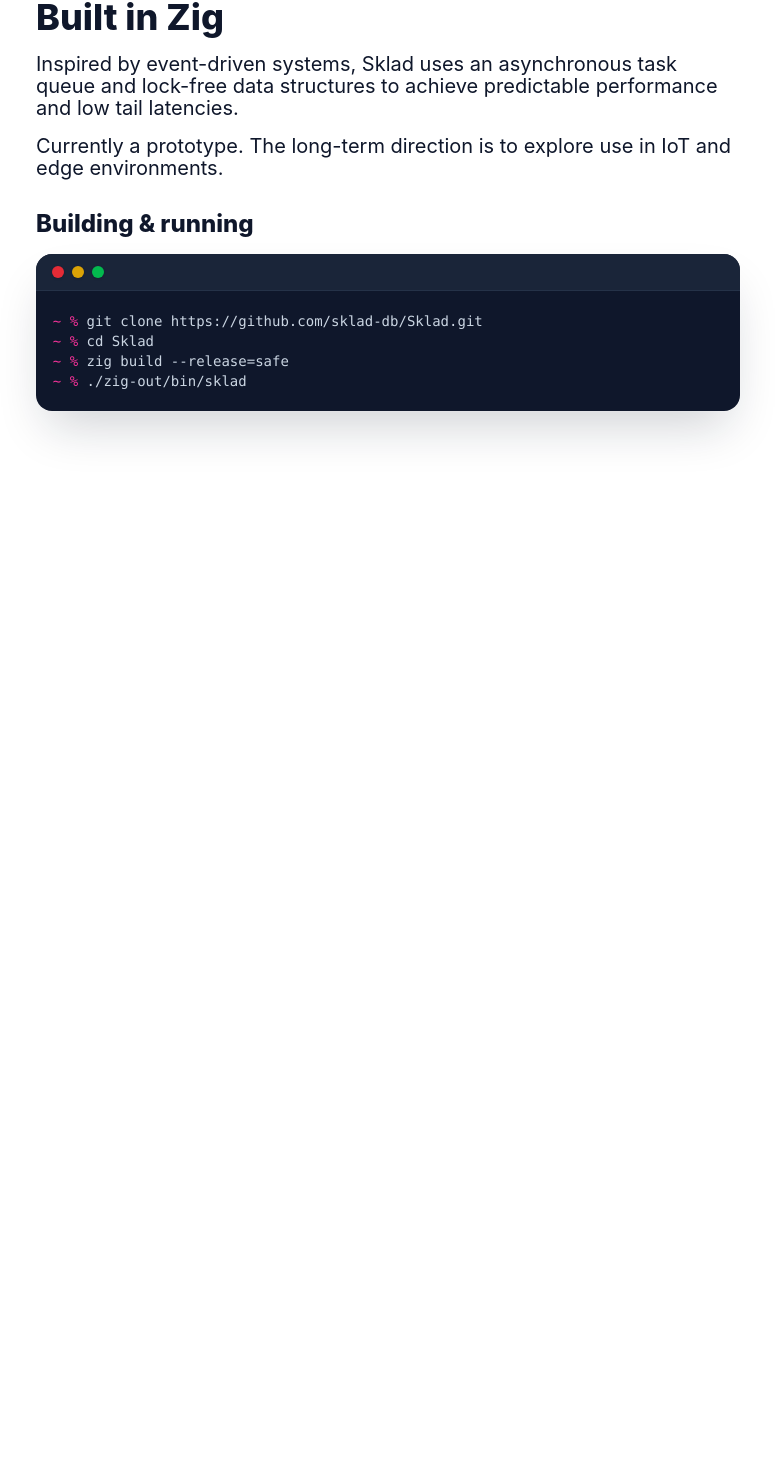
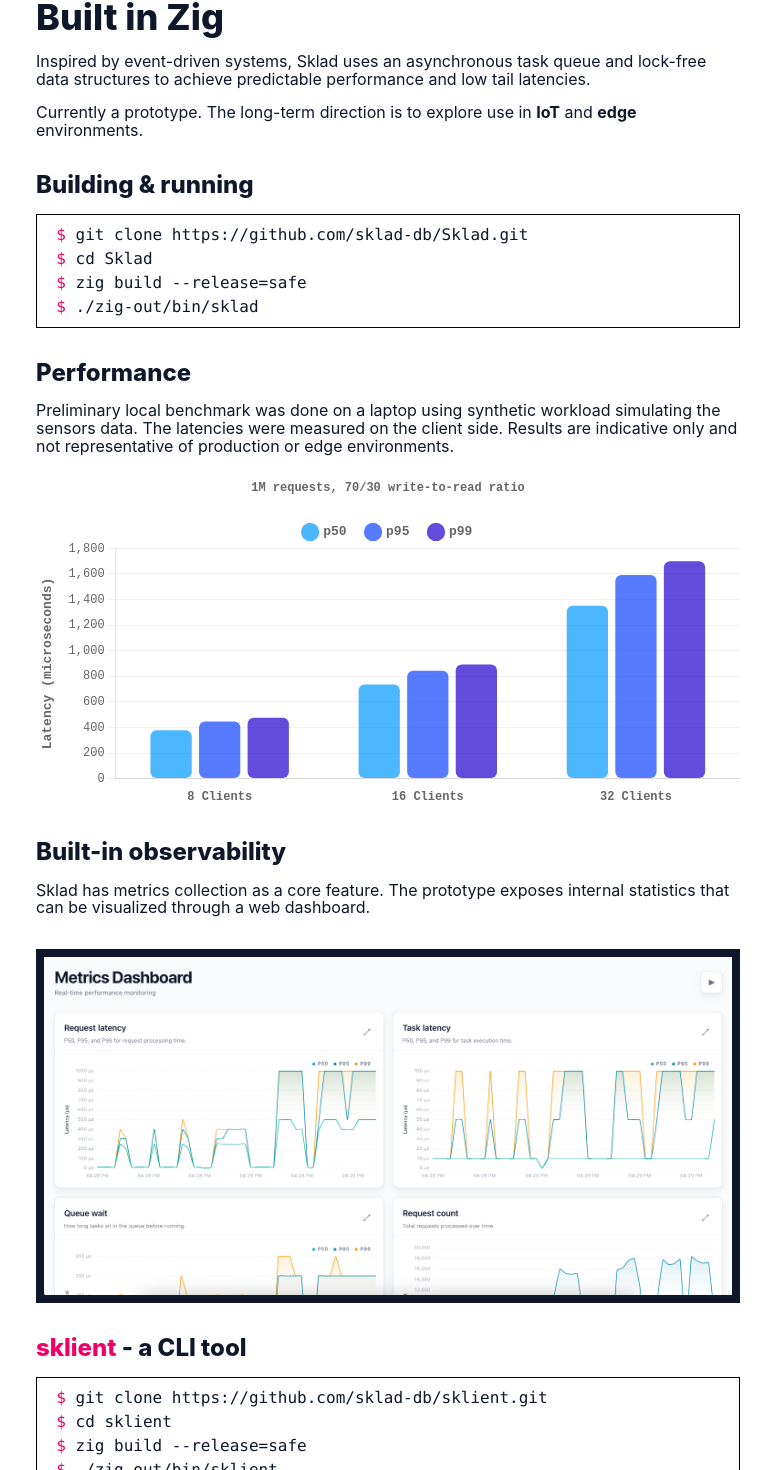
Before and after one commit to sklad-dev/sklad-dev.github.io, a Svelte app: page / in a window 1280 px wide. Shown: the part 170-1640 px from the top of the page, without its empty margins (252-1027 px from the left). Before the commit the page ends 800 px from the top, so only its background shows below. Built offline with nearby package versions, Linux system fonts and the light colour scheme.

Commit message:
Add observability and performance sections

```diff
--- a/package.json
+++ b/package.json
@@ -17,6 +17,7 @@
     "vite": "^8.0.1"
   },
   "dependencies": {
-    "@tailwindcss/vite": "^4.2.2"
+    "@tailwindcss/vite": "^4.2.2",
+    "chart.js": "^4.5.1"
   }
 }
--- a/src/App.svelte
+++ b/src/App.svelte
@@ -1,41 +1,59 @@
 <script>
   import Header from './lib/Header.svelte';
   import Paragraph from './lib/Paragraph.svelte';
+  import LatencyChart from './lib/LatencyChart.svelte';
 </script>
 
 <div class="w-screen text-slate-900 font-sans antialiased">
   <Header />
   <div class="w-full pb-24 flex flex-col items-center mx-auto max-w-3xl">
-    <Paragraph class="text-2xl md:text-4xl font-extrabold mt-4 md:mt-12">
+    <Paragraph class="text-4xl font-extrabold mt-4 md:mt-12">
       A Lightweight Key-Value Database Built in Zig
     </Paragraph>
-    <Paragraph class="text-base md:text-xl">
+    <Paragraph class="text-base">
       Inspired by event-driven systems, Sklad uses an asynchronous task queue and lock-free data structures to achieve predictable performance and low tail latencies.
     </Paragraph>
-    <Paragraph class="text-base md:text-xl">
-      Currently a prototype. The long-term direction is to explore use in IoT and edge environments.
+    <Paragraph class="text-base">
+      Currently a prototype. The long-term direction is to explore use in <span class="font-bold">IoT</span> and <span class="font-bold">edge</span> environments.
     </Paragraph>
-    <Paragraph class="text-xl md:text-2xl font-extrabold mt-2 md:mt-4">
+    <Paragraph class="text-2xl font-extrabold mt-2 md:mt-4">
       Building & running
     </Paragraph>
     <div class="px-8 mb-4 w-full">
-      <div class="rounded-2xl bg-slate-900 overflow-hidden shadow-2xl shadow-slate-900/20 ring-1 ring-white/10">
-        <div class="flex items-center px-4 py-3 bg-slate-800/80 border-b border-slate-700/50">
-          <div class="flex space-x-2">
-            <div class="w-3 h-3 rounded-full bg-red-500/90 shadow-sm"></div>
-            <div class="w-3 h-3 rounded-full bg-yellow-500/90 shadow-sm"></div>
-            <div class="w-3 h-3 rounded-full bg-green-500/90 shadow-sm"></div>
-          </div>
+      <div class="overflow-x-auto text-left border border-black py-2">
+<pre class="font-mono text-base"><code>  <span class="text-[#ee0066] select-none">$</span> git clone https://github.com/sklad-db/Sklad.git
+  <span class="text-[#ee0066] select-none">$</span> cd Sklad
+  <span class="text-[#ee0066] select-none">$</span> zig build --release=safe
+  <span class="text-[#ee0066] select-none">$</span> ./zig-out/bin/sklad</code></pre>
         </div>
-        <div class="overflow-x-auto text-left">
-          <pre class="font-mono text-sm text-slate-300"><code>
-  <span class="text-pink-500 select-none">~ %</span> git clone https://github.com/sklad-db/Sklad.git
-  <span class="text-pink-500 select-none">~ %</span> cd Sklad
-  <span class="text-pink-500 select-none">~ %</span> zig build --release=safe
-  <span class="text-pink-500 select-none">~ %</span> ./zig-out/bin/sklad
-          </code></pre>
+    </div>
+    <Paragraph class="text-2xl font-extrabold mt-2 md:mt-4">
+      Performance
+    </Paragraph>
+    <Paragraph class="text-base">
+      Preliminary local benchmark was done on a laptop using synthetic workload simulating the sensors data.
+      The latencies were measured on the client side. Results are indicative only and not representative of production or edge environments.
+    </Paragraph>
+    <LatencyChart/>
+    <Paragraph class="text-2xl font-extrabold mt-2 md:mt-4">
+      Built-in observability
+    </Paragraph>
+    <Paragraph class="text-base">
+      Sklad has metrics collection as a core feature. The prototype exposes internal statistics that can be visualized through a web dashboard.
+    </Paragraph>
+    <div class="px-8 my-4 w-full">
+      <img src="./src/assets/metrics-dashboard.png" alt="Metrics Dashboard screenshot" class="border-8">
+    </div>
+    <Paragraph class="text-2xl font-extrabold mt-2 md:mt-4">
+      <span class="text-[#ee0066]">sklient</span> - a CLI tool
+    </Paragraph>
+    <div class="px-8 mb-4 w-full">
+      <div class="overflow-x-auto text-left border border-black py-2">
+<pre class="font-mono text-base"><code>  <span class="text-[#ee0066] select-none">$</span> git clone https://github.com/sklad-db/sklient.git
+  <span class="text-[#ee0066] select-none">$</span> cd sklient
+  <span class="text-[#ee0066] select-none">$</span> zig build --release=safe
+  <span class="text-[#ee0066] select-none">$</span> ./zig-out/bin/sklient</code></pre>
         </div>
-      </div>
     </div>
   </div>
 </div>
--- a/src/lib/Header.svelte
+++ b/src/lib/Header.svelte
@@ -3,7 +3,7 @@
     <div class="flex items-center">
       <img src="./src/assets/logo.png" alt="Sklad Logo" class="w-12">
       <div class="flex items-center">
-        <p class="text-xl md:text-2xl font-bold font-mono">Sklad.</p>
+        <p class="text-2xl font-bold font-mono">Sklad.</p>
         <span class="inline-flex items-center rounded-xl bg-blue-50 px-2 py-1 text-xs font-medium text-blue-700 inset-ring inset-ring-blue-700/10">prototype</span>
       </div>
     </div>
--- /dev/null
+++ b/src/lib/LatencyChart.svelte
@@ -0,0 +1,127 @@
+<script>
+	import { onMount } from 'svelte';
+  import Chart from 'chart.js/auto';
+
+  let latencyChart;
+  let chart;
+
+  onMount(function() {
+    const fontStack = "ui-monospace, monospace";
+    Chart.defaults.font.family = fontStack;
+
+    chart = new Chart(
+      latencyChart,
+      {
+        type: 'bar',
+        data: {
+          labels: ['8 Clients', '16 Clients', '32 Clients'],
+          datasets: [
+            {
+              label: 'p50',
+              data: [379, 736, 1352],
+              backgroundColor: 'rgba(0, 153, 255, 0.7)',
+              hoverBackgroundColor: 'rgba(0, 153, 255, 1)',
+              borderRadius: 6,
+              borderSkipped: false,
+              barPercentage: 0.85,
+              categoryPercentage: 0.7
+            },
+            {
+              label: 'p95',
+              data: [446, 843, 1592],
+              backgroundColor: 'rgba(17, 68, 255, 0.7)',
+              hoverBackgroundColor: 'rgba(17, 68, 255, 1)',
+              borderRadius: 6,
+              borderSkipped: false,
+              barPercentage: 0.85,
+              categoryPercentage: 0.7
+            },
+            {
+              label: 'p99',
+              data: [476, 892, 1700],
+              backgroundColor: 'rgba(34, 0, 204, 0.7)',
+              hoverBackgroundColor: 'rgba(34, 0, 204, 1)',
+              borderRadius: 6,
+              borderSkipped: false,
+              barPercentage: 0.85,
+              categoryPercentage: 0.7
+            },
+          ]
+        },
+        options: {
+          responsive: true,
+          maintainAspectRatio: false,
+          plugins: {
+            title: {
+              display: true,
+              text: '1M requests, 70/30 write-to-read ratio'
+            },
+            legend: {
+              position: 'top',
+              labels: {
+                usePointStyle: true,
+                padding: 20,
+                font: {
+                  size: 13,
+                  weight: '600'
+                }
+              }
+            },
+            tooltip: {
+              backgroundColor: 'rgba(17, 24, 39, 0.95)',
+              titleColor: '#fff',
+              titleFont: { size: 14, family: fontStack },
+              bodyColor: '#e5e7eb',
+              bodyFont: { size: 13, family: fontStack },
+              padding: 12,
+              cornerRadius: 8,
+              displayColors: true,
+              callbacks: {
+                label: function(context) {
+                  return ` ${context.dataset.label}: ${context.raw} µs`;
+                }
+              }
+            }
+          },
+          scales: {
+            x: {
+              grid: {
+                display: false,
+                drawBorder: false
+              },
+              ticks: {
+                font: {
+                  weight: '600'
+                }
+              }
+            },
+            y: {
+              title: {
+                display: true,
+                text: 'Latency (microseconds)',
+                font: {
+                  weight: 'bold',
+                  size: 13
+                },
+                padding: { bottom: 10 }
+              },
+              grid: {
+                color: 'rgba(0, 0, 0, 0.06)',
+                drawBorder: false,
+              },
+              beginAtZero: true
+            }
+          }
+        }
+      }
+    );
+
+    return () => {
+      chart.destroy();
+    };
+  });
+</script>
+
+<div class="px-8 mb-4 w-full min-h-84">
+  <canvas bind:this={latencyChart}></canvas>
+</div>
```
Also changed, not shown: src/assets/metrics-dashboard.png (added), 1 other file (tests, documents, lock files or other folders).
